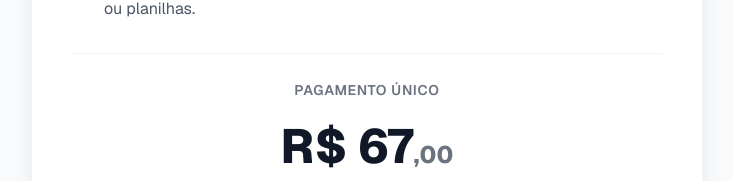
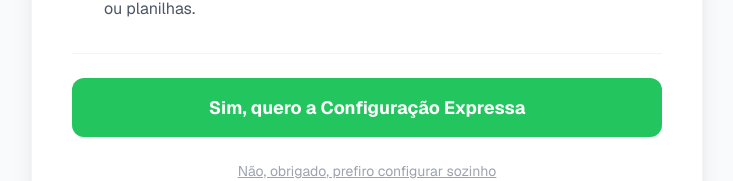
Before and after one commit to P3droKN/faccioCtrl, a Next.js app: page /upsell/configuracao-expressa in a window 1280 px wide. Shown: the part 634-815 px from the top of the page, without its empty margins (273-1006 px from the left). Built offline with nearby package versions, Linux system fonts and the light colour scheme.

Commit message:
fix: use correct kiwify upsell ids and remove hardcoded prices

```diff
--- a/app/upsell/auditoria/page.tsx
+++ b/app/upsell/auditoria/page.tsx
@@ -75,12 +75,8 @@ export default function UpsellAuditoriaPage() {
             Por um pagamento único (sem mensalidades extras), você libera essa tela para sempre na sua conta FaccioCtrl. Economize horas de estresse e garanta que nenhuma peça se perca.
           </p>
 
-          <div className="mb-8">
-            <span className="text-gray-500 uppercase tracking-wider text-sm font-semibold">Pagamento Único</span>
-            <div className="text-5xl font-extrabold text-white mt-2">R$ 197<span className="text-2xl text-gray-500">,00</span></div>
-          </div>
+          <div
 
-          <div
             className="w-full flex justify-center"
             dangerouslySetInnerHTML={{
             __html: `
--- a/app/upsell/configuracao-expressa/page.tsx
+++ b/app/upsell/configuracao-expressa/page.tsx
@@ -51,15 +51,11 @@ export default function ConfiguracaoExpressaUpsell() {
           {/* Pricing & CTA */}
           <div className="pt-6 border-t border-gray-100 text-center" dangerouslySetInnerHTML={{
           __html: `
-            <div style="text-align:center" id="kiwify-upsell-accept" data-upsell-url="https://faccioctrl.vercel.app/upsell/auditoria" data-downsell-url="https://faccioctrl.vercel.app/obrigado">
-              <div class="mb-6">
-                <span style="color:#6b7280;text-transform:uppercase;letter-spacing:0.05em;font-size:0.875rem;font-weight:600;">Pagamento Único</span>
-                <div style="font-size:3rem;font-weight:800;color:#111827;margin-top:0.5rem;">R$ 67<span style="font-size:1.5rem;color:#6b7280;">,00</span></div>
-              </div>
-              <button id="kiwify-upsell-trigger" style="background-color:#22c55e;padding:16px 24px;cursor:pointer;color:#FFFFFF;font-weight:700;border-radius:12px;border:none;font-size:18px;width:100%;transition:all 0.2s;" onmouseover="this.style.backgroundColor='#16a34a'" onmouseout="this.style.backgroundColor='#22c55e'">
+            <div style="text-align:center; width: 100%;" id="kiwify-upsell-kBycMUu" data-upsell-url="/upsell/auditoria" data-downsell-url="/obrigado">
+              <button id="kiwify-upsell-trigger-kBycMUu" style="background-color:#22c55e;padding:16px 24px;cursor:pointer;color:#FFFFFF;font-weight:700;border-radius:12px;border:none;font-size:18px;width:100%;transition:all 0.2s;" onmouseover="this.style.backgroundColor='#16a34a'" onmouseout="this.style.backgroundColor='#22c55e'">
                 Sim, quero a Configuração Expressa
               </button>
-              <div id="kiwify-upsell-cancel-trigger" style="margin-top:1.5rem;cursor:pointer;font-size:14px;color:#9ca3af;text-decoration:underline;transition:color 0.2s;" onmouseover="this.style.color='#4b5563'" onmouseout="this.style.color='#9ca3af'">
+              <div id="kiwify-upsell-cancel-trigger-kBycMUu" style="margin-top:1.5rem;cursor:pointer;font-size:14px;color:#9ca3af;text-decoration:underline;transition:color 0.2s;" onmouseover="this.style.color='#4b5563'" onmouseout="this.style.color='#9ca3af'">
                 Não, obrigado, prefiro configurar sozinho
               </div>
             </div>
```
